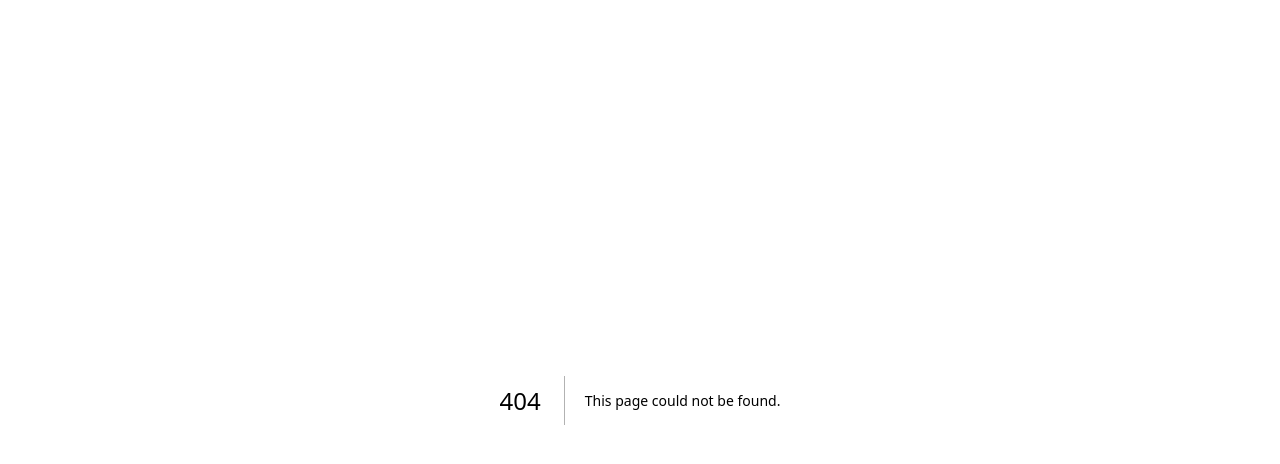
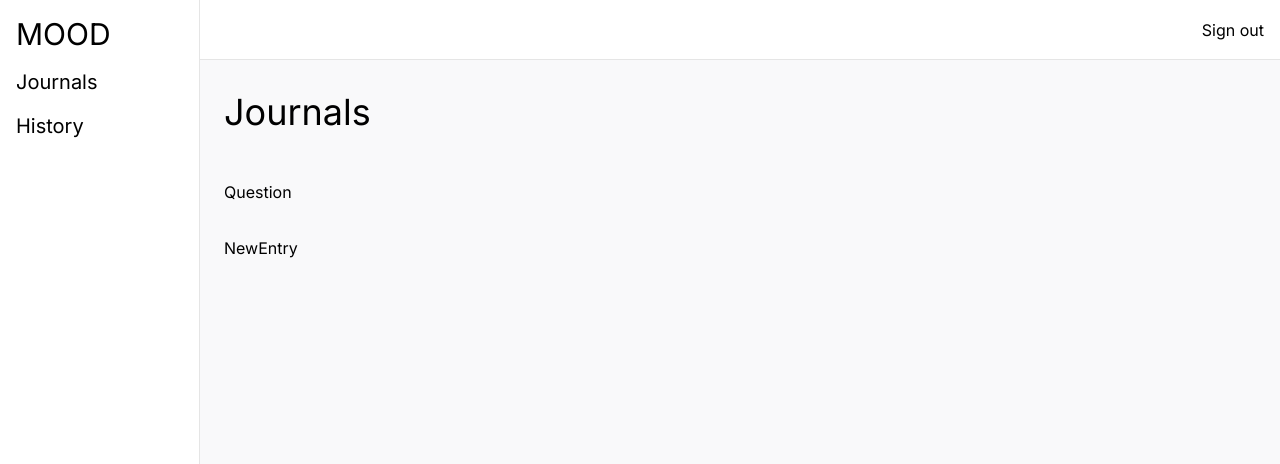
Before and after one commit to padovanitr/nextjs-ai-mood, a Next.js app: page /journal in a window 1280 px wide. Before the commit this address had no page. Shown: the top 464 px of the page. Built offline with nearby package versions, Linux system fonts and the light colour scheme; no server answers.

Commit message:
feat: handle signout and redirect to homepage

```diff
--- /dev/null
+++ b/src/app/(dashboard)/journal/page.tsx
@@ -0,0 +1,11 @@
+const JournalPage = async () => {
+  return (
+    <div className="px-6 py-8 bg-zinc-100/50 h-full">
+      <h1 className="text-4xl mb-12">Journals</h1>
+      <div className="my-8">Question</div>
+      <div className="grid grid-cols-3 gap-4">NewEntry</div>
+    </div>
+  )
+}
+
+export default JournalPage
--- /dev/null
+++ b/src/app/(dashboard)/layout.tsx
@@ -0,0 +1,42 @@
+import { SignOutButton } from '@/components/SignOutButton'
+import { UserButton } from '@clerk/nextjs'
+import Link from 'next/link'
+import { ReactNode } from 'react'
+
+const links = [
+  { name: 'Journals', href: '/journal' },
+  { name: 'History', href: '/history' },
+]
+
+const DashboardLayout = ({ children }: { children: ReactNode }) => {
+  return (
+    <div className="w-screen h-screen relative">
+      <aside className="absolute left-0 top-0 h-full w-[200px] border-r border-black/10">
+        <div className="px-4 my-4">
+          <span className="text-3xl">MOOD</span>
+        </div>
+        <div>
+          <ul className="px-4">
+            {links.map((link) => (
+              <li key={link.name} className="text-xl my-4">
+                <Link href={link.href}>{link.name}</Link>
+              </li>
+            ))}
+          </ul>
+        </div>
+      </aside>
+      <div className="ml-[200px] h-full w-[calc(100vw-200px)]">
+        <header className="h-[60px] border-b border-black/10">
+          <nav className="px-4 h-full">
+            <div className="flex items-center justify-end h-full">
+              <SignOutButton />
+            </div>
+          </nav>
+        </header>
+        <div className="h-[calc(100vh-60px)]">{children}</div>
+      </div>
+    </div>
+  )
+}
+
+export default DashboardLayout
--- /dev/null
+++ b/src/app/about/page.tsx
@@ -0,0 +1,5 @@
+import React from 'react'
+
+export default function About() {
+  return <div>About</div>
+}
--- a/src/app/layout.tsx
+++ b/src/app/layout.tsx
@@ -6,8 +6,8 @@ import './globals.css'
 const inter = Inter({ subsets: ['latin'] })
 
 export const metadata: Metadata = {
-  title: 'Create Next App',
-  description: 'Generated by create next app',
+  title: 'Mood',
+  description: 'The best Journal app, period',
 }
 
 export default function RootLayout({
--- /dev/null
+++ b/src/app/new-user/page.tsx
@@ -0,0 +1,35 @@
+import { prisma } from '@/utils/db'
+import { currentUser } from '@clerk/nextjs/server'
+import { redirect } from 'next/navigation'
+
+const createNewUser = async () => {
+  const user = await currentUser()
+
+  const match = await prisma.user.findUnique({
+    where: {
+      email: user?.emailAddresses[0].emailAddress as string,
+    },
+  })
+  console.log('match', match)
+
+  if (!match) {
+    await prisma.user.create({
+      data: {
+        clerkId: user?.id as string,
+        email: user?.emailAddresses[0].emailAddress as string,
+      },
+    })
+
+    redirect('/sign-in')
+  } else {
+    console.log('entrou aqui')
+    redirect('/journal')
+  }
+}
+
+const NewUser = async () => {
+  await createNewUser()
+  return <div>...loading</div>
+}
+
+export default NewUser
--- a/src/app/page.tsx
+++ b/src/app/page.tsx
@@ -1,18 +1,23 @@
-import Image from 'next/image'
+import { auth } from '@clerk/nextjs/server'
 import Link from 'next/link'
 
-export default function Home() {
+export default async function Home() {
+  const { userId } = auth()
+  console.log('userId', userId)
+  const href = userId ? '/journal' : '/new-user'
   return (
-    <div className="w-screen h-screen flex justify-center items-center">
+    <div className="w-screen h-screen flex justify-center items-center bg-black">
       <div className="w-full max-w-[600px] mx-auto">
-        <h1 className="text-6xl mb-4">The best Journal app, period.</h1>
+        <h1 className="text-6xl mb-4 text-white">
+          The best Journal app, period.
+        </h1>
         <p className="text-2xl text-white/60 mb-4">
           This is the best app for tracking your mood through out your life. All
           you have to do is be honest.
         </p>
         <div>
-          <Link href="/sign-up">
-            <button className="bg-blue-600 px-4 py-2 rounded-lg text-xl">
+          <Link href={href}>
+            <button className="bg-blue-600 px-4 py-2 rounded-lg text-xl text-white">
               get started
             </button>
           </Link>
--- a/src/app/sign-in/[[...sign-in]]/page.tsx
+++ b/src/app/sign-in/[[...sign-in]]/page.tsx
@@ -2,8 +2,8 @@ import { SignIn } from '@clerk/nextjs'
 
 export default function Page() {
   return (
-    <div className="w-screen h-screenflex justify-center items-center">
-      <SignIn path="/sign-in" />
+    <div className="w-screen h-screen flex justify-center items-center">
+      <SignIn />
     </div>
   )
 }
--- a/src/app/sign-up/[[...sign-up]]/page.tsx
+++ b/src/app/sign-up/[[...sign-up]]/page.tsx
@@ -3,7 +3,7 @@ import { SignUp } from '@clerk/nextjs'
 export default function Page() {
   return (
     <div className="w-screen h-screen flex justify-center items-center">
-      <SignUp path="/sign-up" />
+      <SignUp />
     </div>
   )
 }
--- /dev/null
+++ b/src/components/SignOutButton.tsx
@@ -0,0 +1,16 @@
+'use client'
+
+import { useClerk } from '@clerk/nextjs'
+import { useRouter } from 'next/navigation'
+
+export const SignOutButton = () => {
+  const { signOut } = useClerk()
+  const router = useRouter()
+
+  const handleSignOut = () => {
+    signOut()
+    router.push('/')
+  }
+
+  return <button onClick={handleSignOut}>Sign out</button>
+}
```
Also changed, not shown: src/middleware.ts (+7 -3 lines), 1 other file (tests, documents, lock files or other folders).
